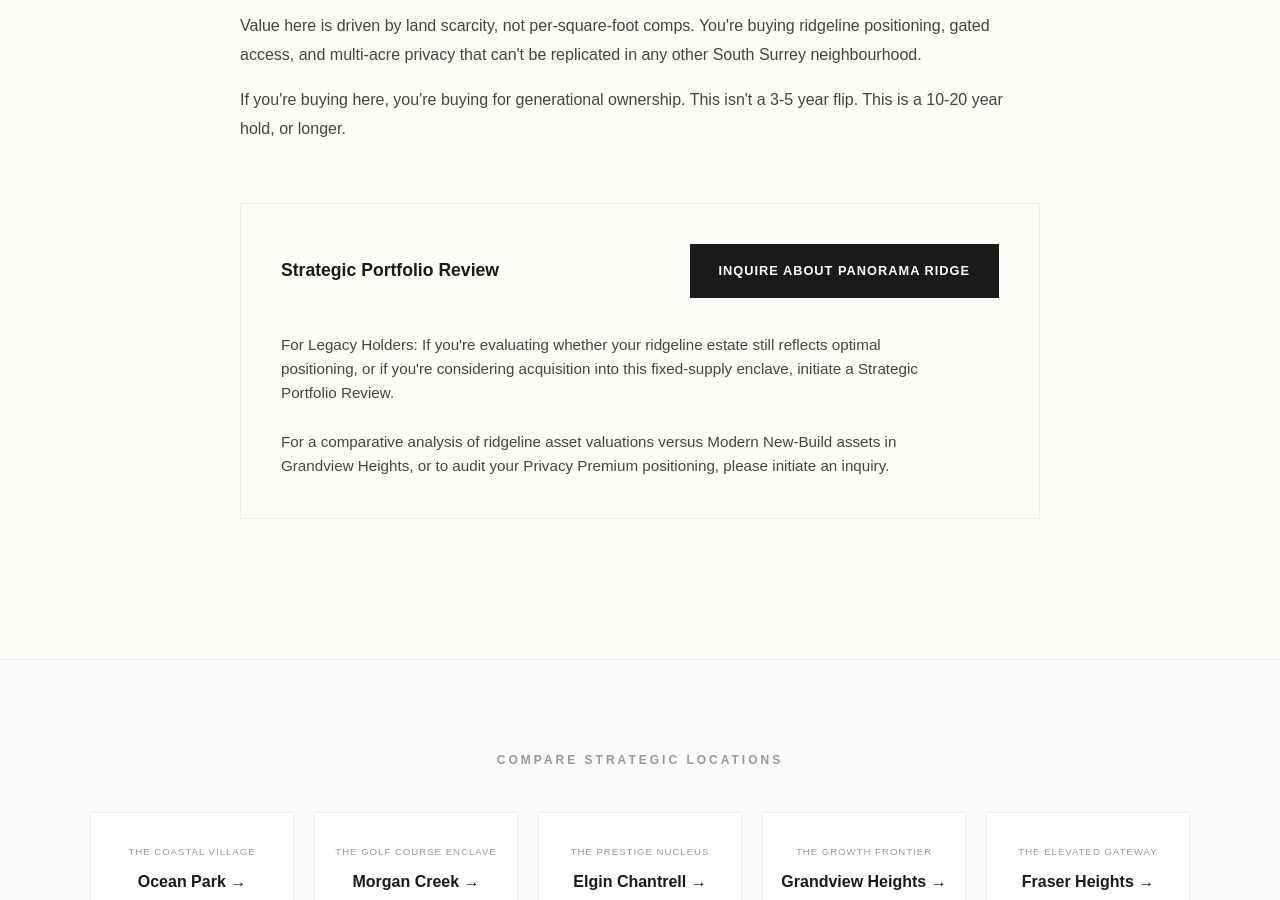
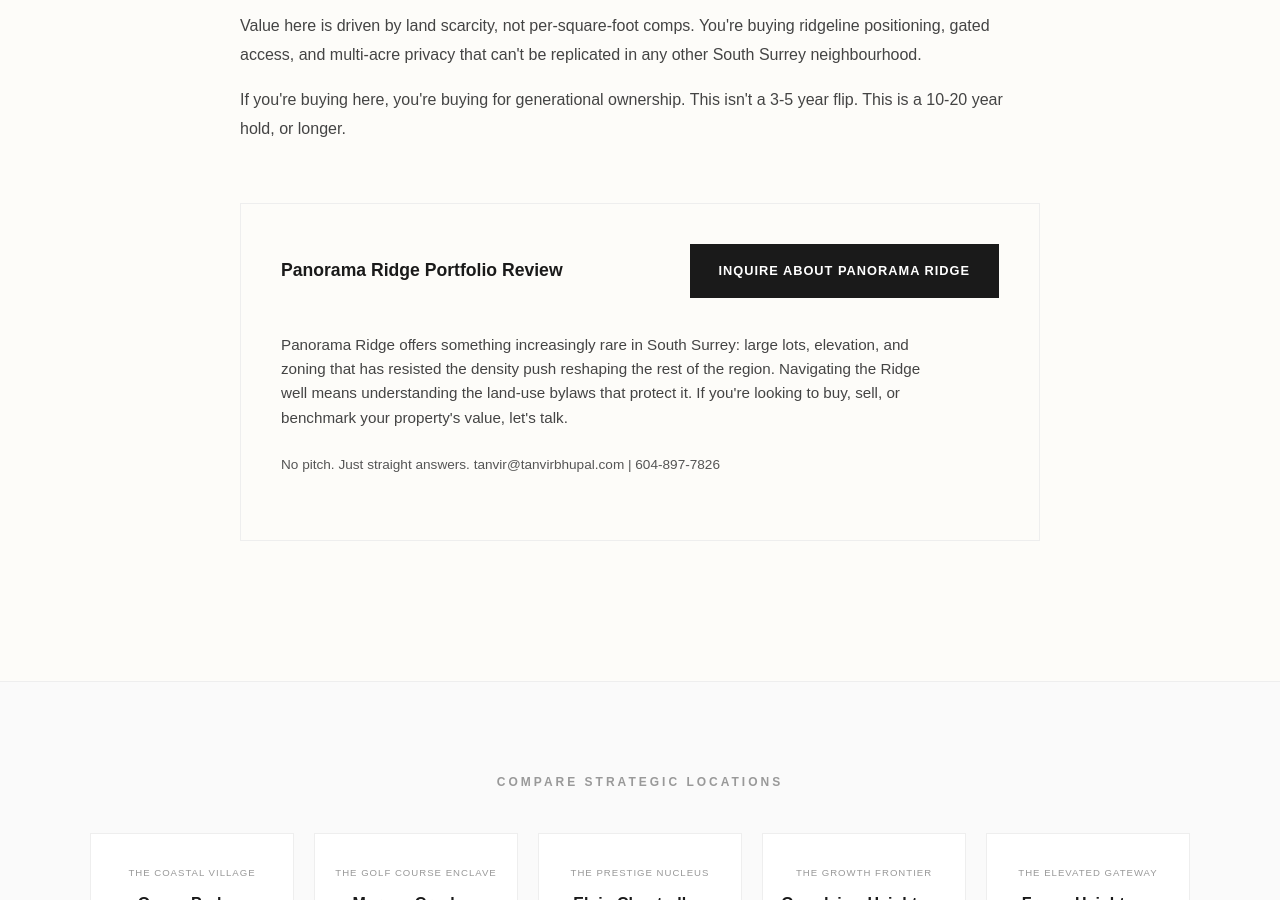
Before and after one commit to gvancouverhomes/tanvirbhupal-site, a Jekyll site: the page built from neighbourhoods/panorama-ridge.md, in a window 1280 px wide and 900 px high, scrolled down 2508 px. Built offline with Jekyll 4.4.1, drawn with Linux system fonts in a browser that asks for light colours.

Commit message:
Update Panorama Ridge CTA with land-use and density-resistance messaging

```diff
--- a/neighbourhoods/panorama-ridge.md
+++ b/neighbourhoods/panorama-ridge.md
@@ -126,13 +126,17 @@ permalink: /neighbourhoods/panorama-ridge/
   </section>
 
   <section class="audit-card" aria-labelledby="audit-heading">
-    <h2 id="audit-heading" class="audit-title">Strategic Portfolio Review</h2>
+    <h2 id="audit-heading" class="audit-title">Panorama Ridge Portfolio Review</h2>
     <div class="audit-action">
-      <a href="/contact/" class="audit-btn">INQUIRE ABOUT PANORAMA RIDGE</a>
+      <a href="/contact" class="audit-btn">INQUIRE ABOUT PANORAMA RIDGE</a>
     </div>
     <div class="audit-body">
-      <p class="audit-text">For Legacy Holders: If you're evaluating whether your ridgeline estate still reflects optimal positioning, or if you're considering acquisition into this fixed-supply enclave, initiate a Strategic Portfolio Review.</p>
-      <p class="audit-text" style="margin-bottom: 0;">For a comparative analysis of ridgeline asset valuations versus Modern New-Build assets in Grandview Heights, or to audit your Privacy Premium positioning, please initiate an inquiry.</p>
+      <p class="audit-text">
+        Panorama Ridge offers something increasingly rare in South Surrey: large lots, elevation, and zoning that has resisted the density push reshaping the rest of the region. Navigating the Ridge well means understanding the land-use bylaws that protect it. If you're looking to buy, sell, or benchmark your property's value, let's talk.
+      </p>
+      <p class="audit-text" style="font-size: 0.85rem; color: var(--mid);">
+        No pitch. Just straight answers. tanvir@tanvirbhupal.com | 604-897-7826
+      </p>
     </div>
   </section>
 </article>
```
